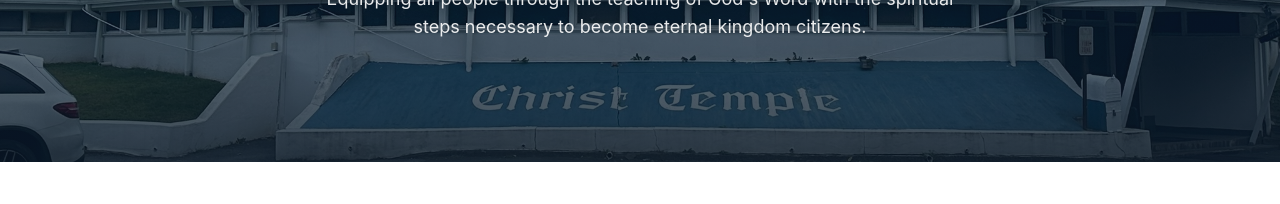
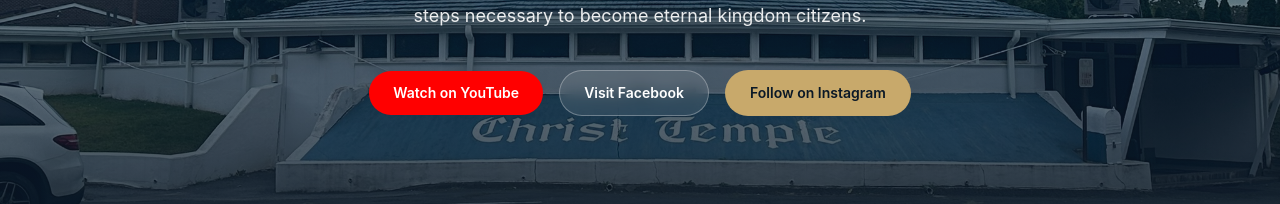
Before and after one commit to hbeamaniii/ctgiphcsite, a React (Vite) app: page / in a window 1280 px wide. Shown: the part 402-606 px from the top of the page. Built offline with nearby package versions, Linux system fonts and the light colour scheme; no server answers.

Commit message:
Restore homepage layout before experimental redesign

```diff
--- a/src/components/Header.jsx
+++ b/src/components/Header.jsx
@@ -4,7 +4,7 @@
       <img
         src="/images/IMG_2295.JPEG"
         alt="Christ Temple church building"
-        className="h-[64vh] min-h-[460px] w-full object-cover"
+        className="h-[72vh] min-h-[520px] w-full object-cover"
       />
       <div className="absolute inset-0 bg-gradient-to-b from-[#0A1826]/75 via-[#0A1826]/45 to-[#0A1826]/80" />
 
@@ -21,7 +21,34 @@
             spiritual steps necessary to become eternal kingdom citizens.
           </p>
 
+          <div className="mt-10 flex flex-wrap items-center justify-center gap-4">
+            <a
+              href="https://www.youtube.com/@christtemplegiphcinc.8841"
+              target="_blank"
+              rel="noopener noreferrer"
+              className="rounded-full bg-[#FF0000] px-6 py-3 text-sm font-semibold text-white transition hover:scale-[1.02]"
+            >
+              Watch on YouTube
+            </a>
 
+            <a
+              href="https://www.facebook.com/christ.temple.18"
+              target="_blank"
+              rel="noopener noreferrer"
+              className="rounded-full border border-white/30 bg-white/10 px-6 py-3 text-sm font-semibold text-white backdrop-blur transition hover:bg-white/20"
+            >
+              Visit Facebook
+            </a>
+
+            <a
+              href="https://www.instagram.com/christtemplegiphc"
+              target="_blank"
+              rel="noopener noreferrer"
+              className="rounded-full border border-[#C8A96B]/70 bg-[#C8A96B] px-6 py-3 text-sm font-semibold text-[#0A1826] transition hover:brightness-105"
+            >
+              Follow on Instagram
+            </a>
+          </div>
         </div>
       </div>
     </header>
```
